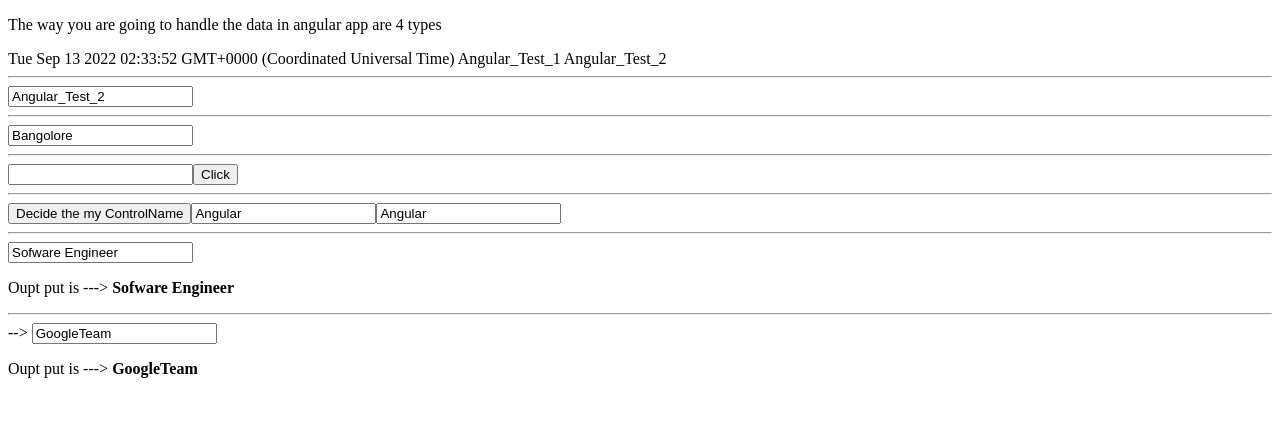
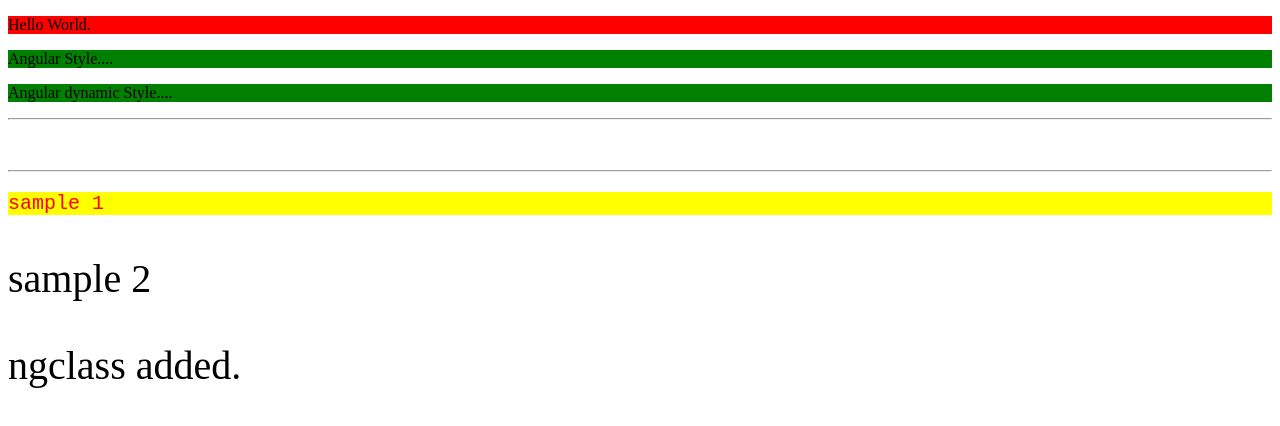
Before and after one commit to madanpatakota/Angular_September_Demo, an Angular app: page / in a window 1280 px wide. Shown: the top 426 px of the page. Built offline with nearby package versions, Linux system fonts and the light colour scheme.

Commit message:
Attribute Directives Class

```diff
--- a/src/app/app.component.html
+++ b/src/app/app.component.html
@@ -10,4 +10,6 @@ conatins the app-root referece
 this app-root contains the templateurl information -->
 
 
-<app-data-bind></app-data-bind>
+<!-- <app-data-bind></app-data-bind> -->
+
+<app-demo-dir></app-demo-dir>
--- a/src/app/app.module.ts
+++ b/src/app/app.module.ts
@@ -5,12 +5,14 @@ import { AppComponent } from './app.component';
 import { DemoComponent } from './Demo/demo.component';
 import { DataBindComponent } from './data-bind/data-bind.component';
 import { FormsModule } from '@angular/forms';
+import { DemoDirComponent } from './demo-dir/demo-dir.component';
 
 @NgModule({
   declarations: [
     AppComponent,
     DemoComponent,
-    DataBindComponent
+    DataBindComponent,
+    DemoDirComponent
   ],
   imports: [
     BrowserModule,
--- /dev/null
+++ b/src/app/demo-dir/demo-dir.component.css
@@ -0,0 +1,13 @@
+
+
+.content{
+   font-size:20px;
+   font-family: 'Courier New', Courier, monospace;
+   background-color: yellow;
+   color:red;
+}
+
+
+.nocontent{
+    font-size:40px;
+ }
--- /dev/null
+++ b/src/app/demo-dir/demo-dir.component.html
@@ -0,0 +1,34 @@
+<p style="background-color: red">Hello World.</p>
+
+<p [ngStyle]="{ 'background-color': 'green' }">Angular Style....</p>
+
+<p [ngStyle]="{ 'background-color': cname == 'Angular_one' ? 'red' : 'green' }">
+  Angular dynamic Style....
+</p>
+
+<hr />
+
+<!-- Q) if i want to hide the element i know that that style is visibility : hidden -->
+<!-- that means that we really remove that element from the DOM ? -->
+
+<!-- <p style="visibility: hidden">Hello World. Display me</p>
+<p style="visibility: visible">Hello World. Display me</p> -->
+
+<p [ngStyle]="{ visibility: isShow == true ? 'visible' : 'hidden' }">
+  Angular dynamic Visible Style....
+</p>
+
+<hr />
+
+
+<p class="content"> sample 1 </p>
+<p class="nocontent">sample 2</p>
+
+<p [ngClass]="'content'"></p>
+<!-- <p [ngClass]="content"></p> -->
+<!-- expecting the content keyworkd from the .ts file -->
+
+<p
+[ngClass]="canApply == true ? 'content' : 'nocontent'">
+    ngclass added.
+</p>
--- /dev/null
+++ b/src/app/demo-dir/demo-dir.component.ts
@@ -0,0 +1,34 @@
+import { Component, OnInit } from '@angular/core';
+
+@Component({
+  selector: 'app-demo-dir',
+  templateUrl: './demo-dir.component.html',
+  styleUrls: ['./demo-dir.component.css']
+})
+export class DemoDirComponent {
+
+  constructor() {
+
+    // if(this.cname == "Angular"){
+    //        ______
+    // }
+    // else{
+    //          _____
+    // }
+
+    //ternary operator.....
+   // this.cname == "Angular" ? __ : ___
+
+
+  }
+
+
+
+  cname = "Angular";
+
+  isShow = false;
+
+  canApply = false;
+
+
+}
```
Also changed, not shown: src/notes.txt, 1 other file (tests, documents, lock files or other folders).
